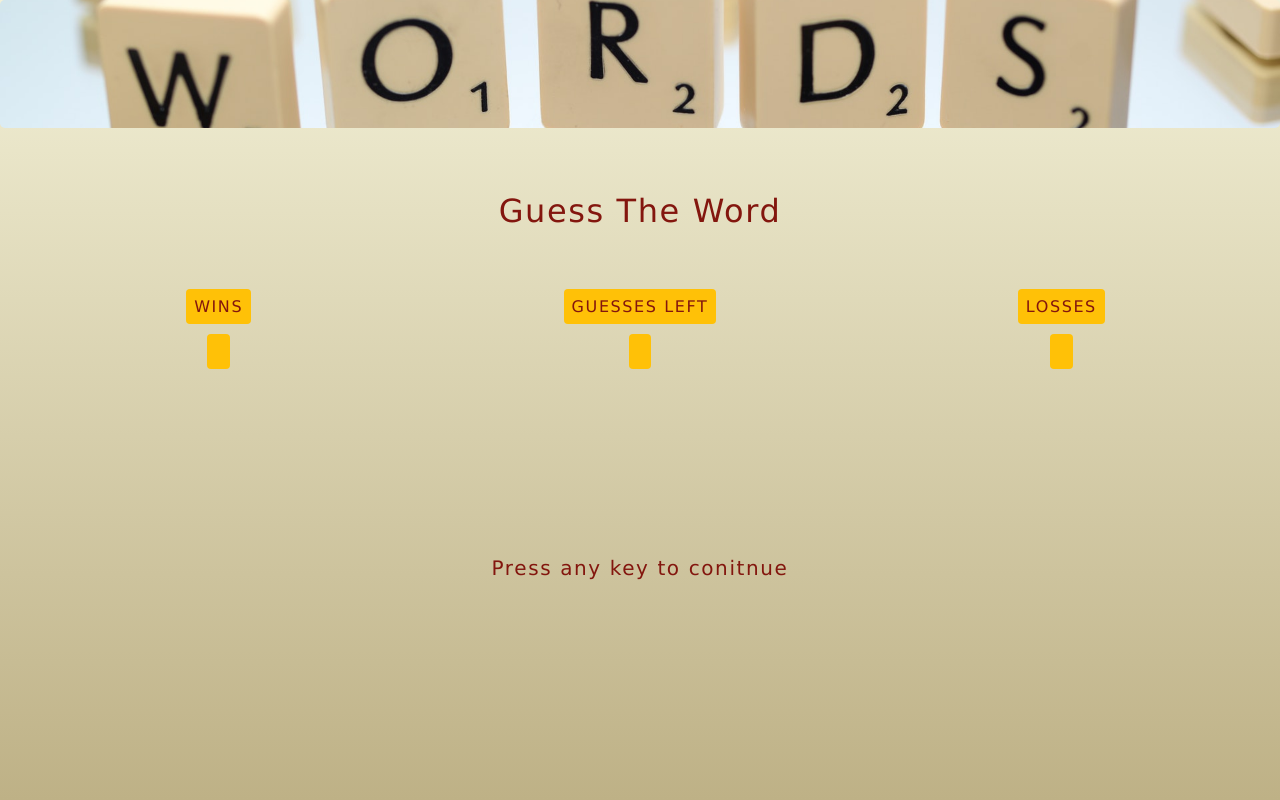
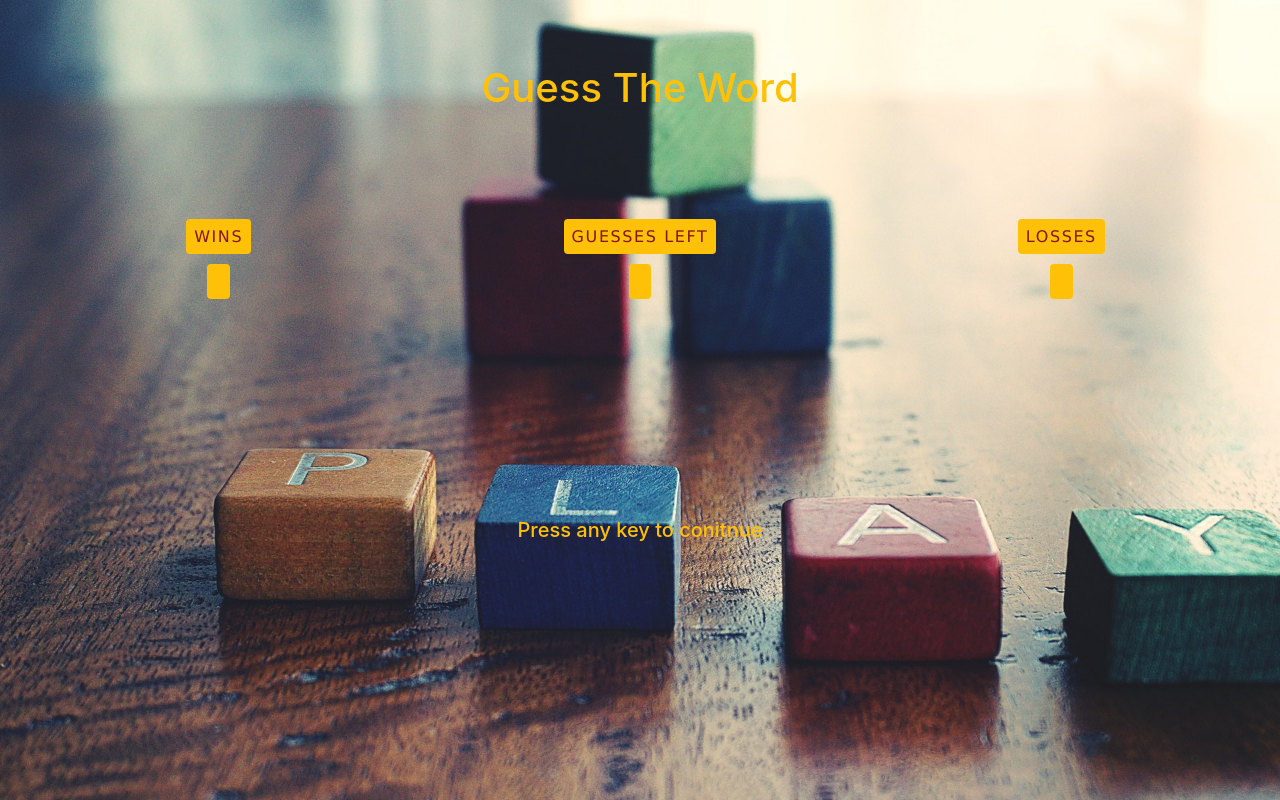
Before and after one commit to toshyamsundar/Word_Guess, a plain HTML site: page index.html in a window 1280 px wide. Drawn offline with nearby package versions, Linux system fonts and the light colour scheme.

Commit message:
Added background and changed styling

```diff
--- a/assets/css/style.css
+++ b/assets/css/style.css
@@ -1,13 +1,5 @@
 .container-fluid {
   padding: 0;
-}
-
-.bgheader {
-  background: url("../images/word_bgimg2.jpeg");
-
-  background-position: top 38% center;
-  background-size: cover;
-  background-repeat: no-repeat;
 }
 
 .text {
@@ -18,7 +10,9 @@
 }
 
 .bgimg {
-  background: linear-gradient(rgba(231, 227, 176, 0.5), rgba(190, 177, 134, 1));
+  background: url("../images/Play.jpeg");
+  background-position: center;
+  background-size: cover;
   height: 100vh;
 }
 
@@ -27,22 +21,23 @@
   height: 2rem;
   padding: 1rem;
   margin: 2px;
-  border: 3px dashed rgb(131, 22, 14);
+  border: 3px solid #ffc107;
   font-size: 1rem;
   color: rgb(131, 22, 14);
   font-weight: bold;
+  background: linear-gradient(rgba(255, 193, 7, 0.3), rgba(255, 193, 7, 0.7));
 }
 
 .wrongLetter {
   width: 2rem;
   height: 2rem;
-  padding: 0.5rem;
+  padding: 1rem;
   margin: 2px;
   border: 3px solid #ffc107;
   border-radius: 50%;
   font-size: 1rem;
   color: rgb(131, 22, 14);
   font-weight: bold;
-  background-color: #ffc107;
+  background: linear-gradient(rgba(255, 193, 7, 0.5), rgba(255, 193, 7, 0.9));
   box-shadow: 1px 1px 1px rgb(131, 22, 14);
 }
--- a/index.html
+++ b/index.html
@@ -31,13 +31,15 @@
   </head>
   <body>
     <div class="container-fluid bgimg">
-      <div class="jumbotron text-center bg-transparent bgheader"></div>
-      <div class="row text-center mt-5 mx-0 pt-3">
+      <div class="jumbotron text-center bg-transparent text-warning">
+        <h1>Guess The Word</h1>
+      </div>
+      <!-- <div class="row text-center mt-5 mx-0 pt-3">
         <div class="column col-12">
           <h2 class="text">Guess The Word</h2>
         </div>
-      </div>
-      <div class="row text-center p-2 mt-5 mx-0">
+      </div> -->
+      <div class="row text-center p-2 mt-3 mx-0">
         <div class="column col-4">
           <span class="label bg-warning text p-2 rounded">WINS</span>
         </div>
@@ -59,15 +61,15 @@
           <span class="label bg-warning text p-2 rounded" id="lossCount">&nbsp</span>
         </div>
       </div>
-      <div class="row text-center mt-5 mx-0 pt-4">
+      <div class="row text-center mt-5 mb-2 mx-0 pt-4">
         <div class="column col-12" id="randWord"></div>
       </div>
       <div class="row text-center mt-5 mx-0 pt-4">
         <div class="column col-12" id="guessChars"></div>
       </div>
-      <div class="row text-center mt-3 mx-0 pt-4">
+      <div class="row text-center mt-5 mx-0 pt-4">
         <div class="column col-12">
-          <h5 class="text" id="footer">Press any key to conitnue</h5>
+          <h5 class="text-warning" id="footer">Press any key to conitnue</h5>
         </div>
       </div>
     </div>
```
Also changed, not shown: assets/images/Play.jpeg (added).
